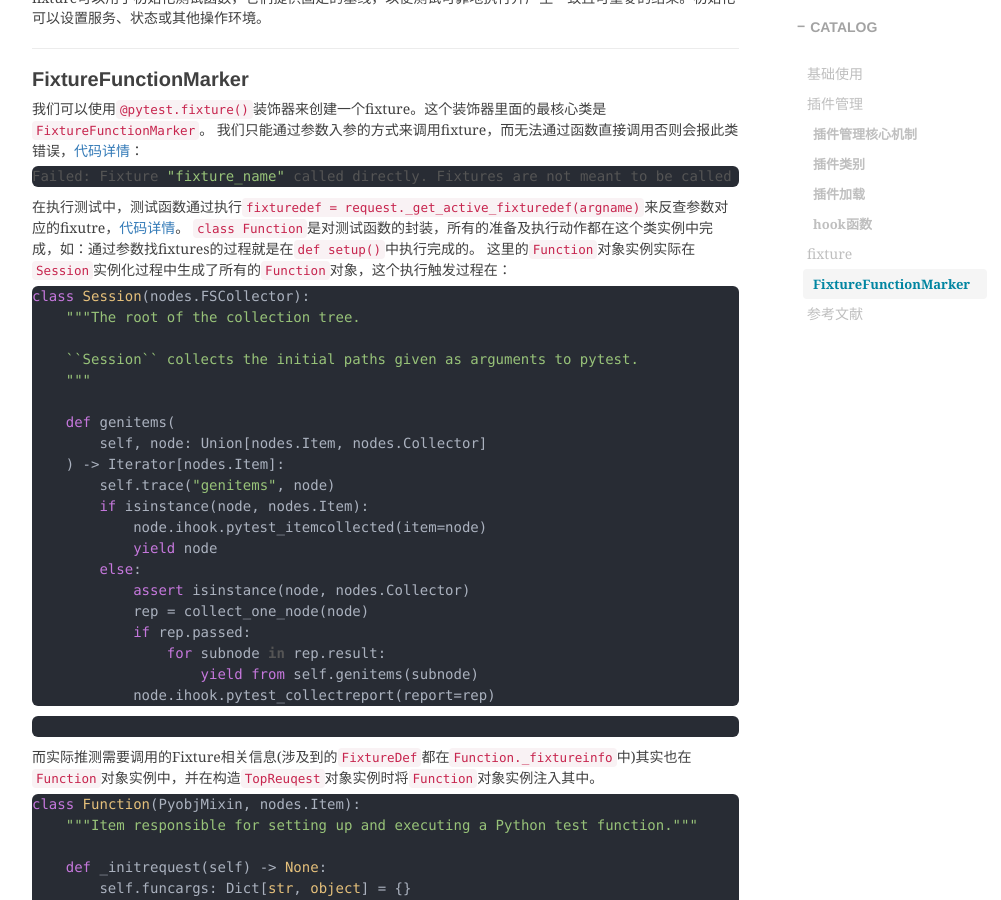
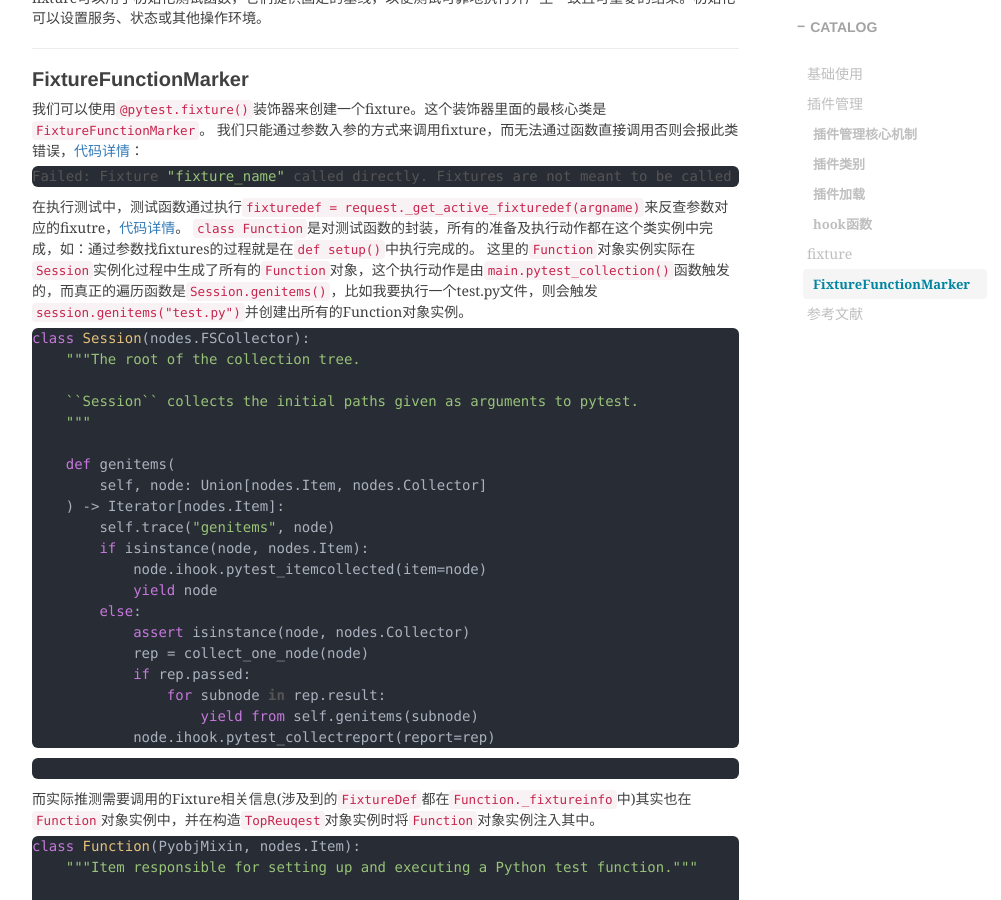
Before and after one commit to shihai1991/shihai1991.github.io, a Jekyll site: the page built from _posts/2023-07-17-pytest学习.md, in a window 1280 px wide and 900 px high, scrolled down 1166 px. Shown: the whole window, without its empty margins (233-1234 px from the left). Built offline with Jekyll 4.4.1, drawn with Linux system fonts in a browser that asks for light colours; nearby versions of some CDN libraries; comment, search, counter and statistics services are not loaded.

Commit message:
Update 2023-07-17-pytest学习.md

````diff
--- a/_posts/2023-07-17-pytest学习.md
+++ b/_posts/2023-07-17-pytest学习.md
@@ -39,7 +39,7 @@ Failed: Fixture "fixture_name" called directly. Fixtures are not meant to be cal
 ```
 在执行测试中，测试函数通过执行`fixturedef = request._get_active_fixturedef(argname)`来反查参数对应的fixutre，[代码详情](https://github.com/pytest-dev/pytest/blob/37bb1861757685acca09455d63aa148a65317989/src/_pytest/python.py#L1841)。
 `class Function`是对测试函数的封装，所有的准备及执行动作都在这个类实例中完成，如：通过参数找fixtures的过程就是在`def setup()`中执行完成的。
-这里的`Function`对象实例实际在`Session`实例化过程中生成了所有的`Function`对象，这个执行触发过程在：
+这里的`Function`对象实例实际在`Session`实例化过程中生成了所有的`Function`对象，这个执行动作是由`main.pytest_collection()`函数触发的，而真正的遍历函数是`Session.genitems()`，比如我要执行一个test.py文件，则会触发`session.genitems("test.py")`并创建出所有的Function对象实例。
 ```python
 class Session(nodes.FSCollector):
     """The root of the collection tree.
````
